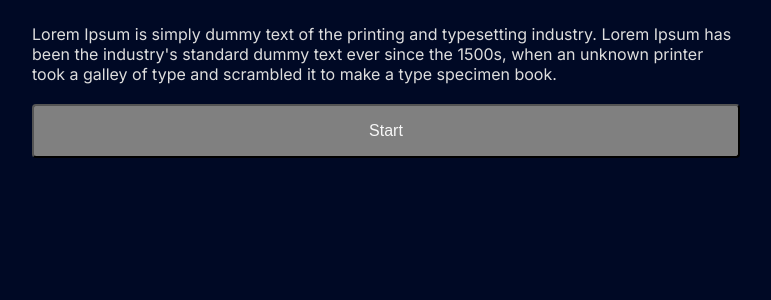
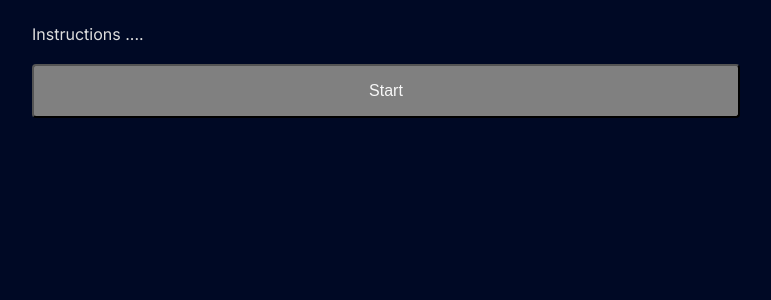
Before and after one commit to luismercon/scrumquiz, a Next.js app: page /timed in a window 1280 px wide. Shown: the top 300 px of the page, without its empty margins (254-1025 px from the left). Built offline with nearby package versions, Linux system fonts and the light colour scheme.

Commit message:
Instructions

```diff
--- a/app/timed/page.js
+++ b/app/timed/page.js
@@ -62,7 +62,7 @@
             {
                 !isStarted &&
                 <div>
-                    <p className='how-to-play'>Lorem Ipsum is simply dummy text of the printing and typesetting industry. Lorem Ipsum has been the industry's standard dummy text ever since the 1500s, when an unknown printer took a galley of type and scrambled it to make a type specimen book.
+                    <p className='how-to-play'>Instructions ....
                     </p>
                     <button onClick={() => handleStart()}>Start</button>
                 </div>
```
